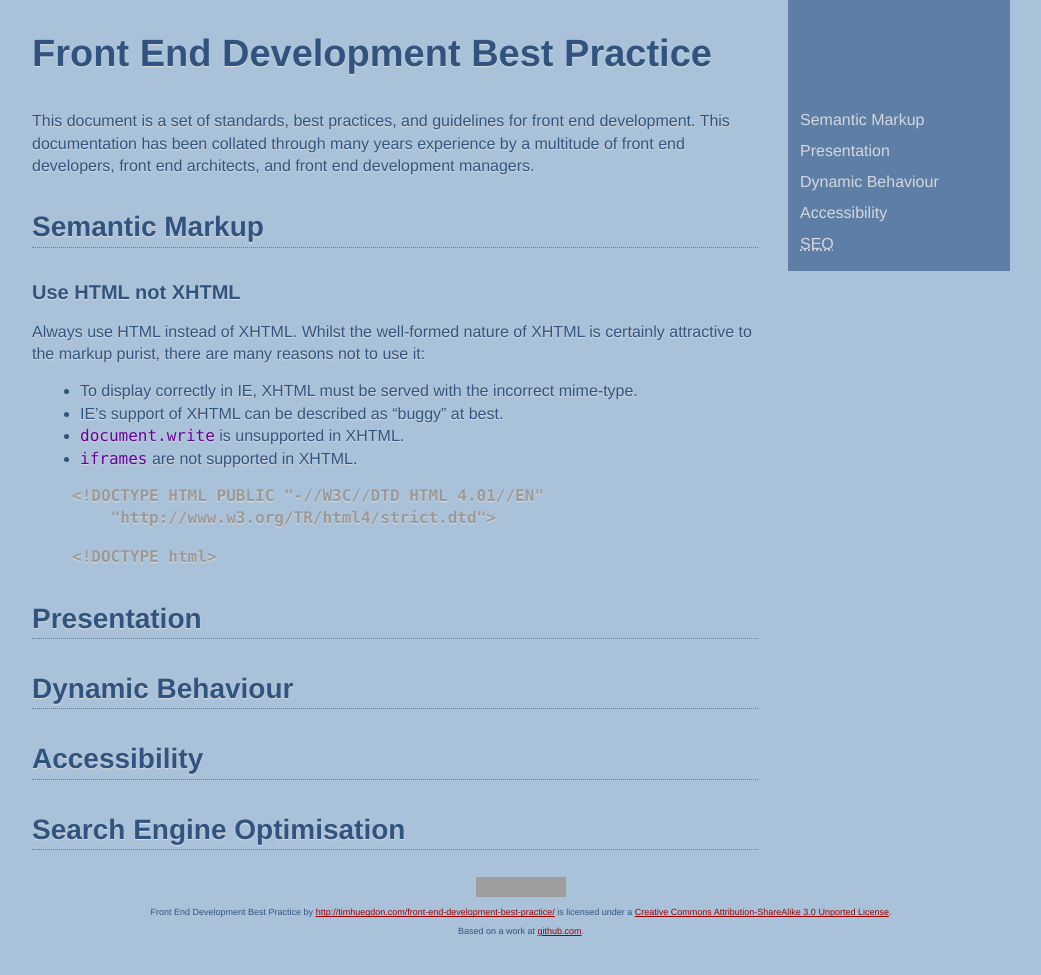
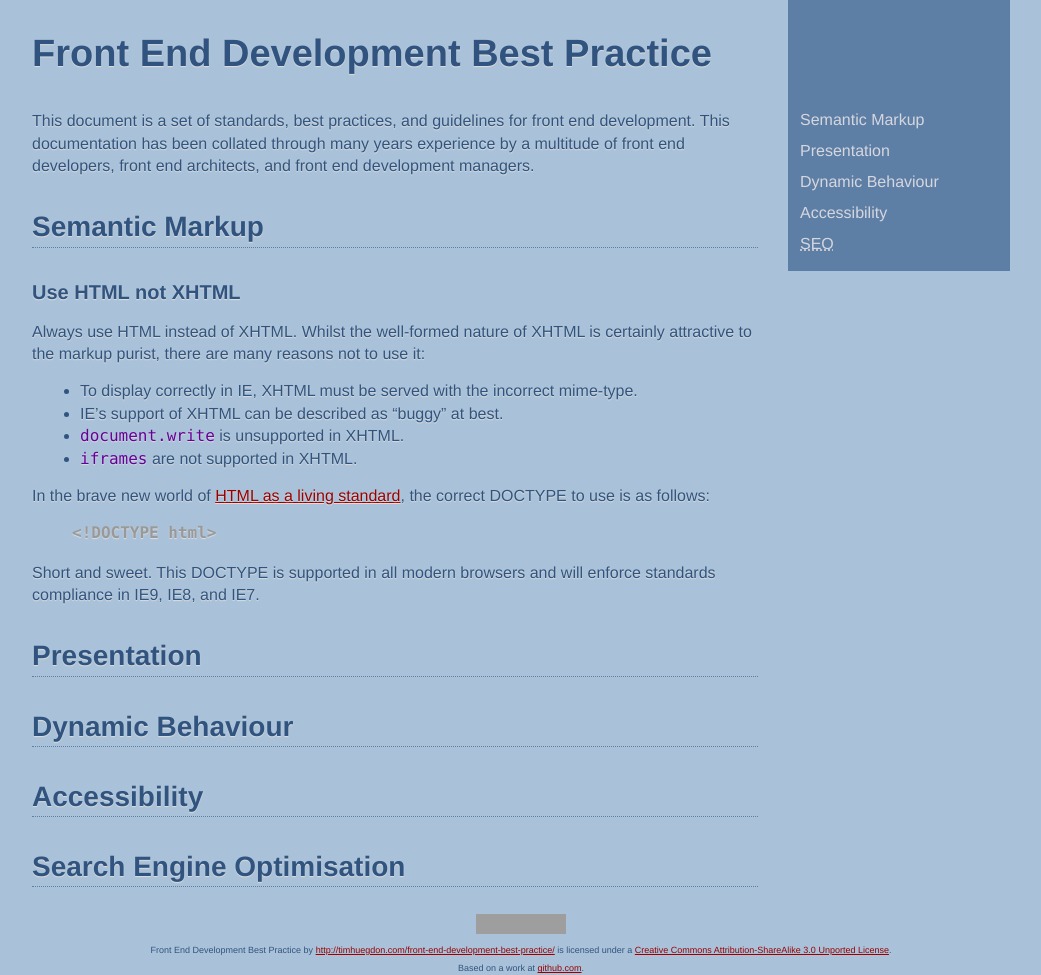
Before and after one commit to nefarioustim/front-end-development-best-practice, a Jekyll site: the page built from index.md, in a window 1280 px wide. Shown: the whole page, without its empty margins (119-1160 px from the left). Built offline with Jekyll 4.4.1, drawn with Linux system fonts in a browser that asks for light colours; Markdown is read by kramdown in place of the engine named in the settings; before the commit the page ends 938 px from its top, so only the background shows below that; grey boxes are pictures that could not be loaded.

Commit message:
Content update.

```diff
--- a/index.md
+++ b/index.md
@@ -22,14 +22,13 @@ Always use HTML instead of XHTML. Whilst the well-formed nature of XHTML is cert
  *  `document.write` is unsupported in XHTML.
  *  `iframes` are not supported in XHTML.
 
-{% highlight html %}
-<!DOCTYPE HTML PUBLIC "-//W3C//DTD HTML 4.01//EN"
-    "http://www.w3.org/TR/html4/strict.dtd">
-{% endhighlight %}
+In the brave new world of [HTML as a living standard](http://whatwg.org/html), the correct DOCTYPE to use is as follows:
 
 {% highlight html %}
 <!DOCTYPE html>
 {% endhighlight %}
+
+Short and sweet. This DOCTYPE is supported in all modern browsers and will enforce standards compliance in IE9, IE8, and IE7.
 
 <h2 id="presentation">Presentation</h2>
 
```
